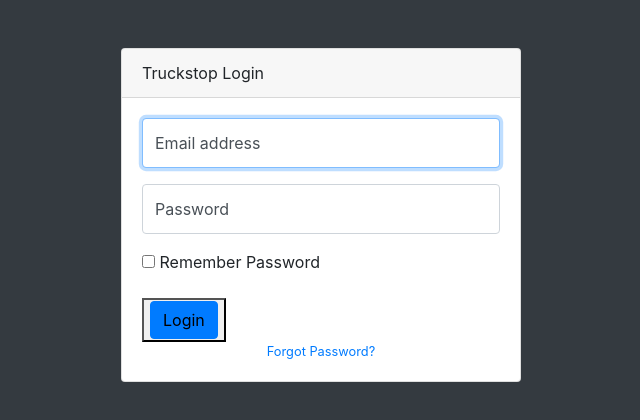
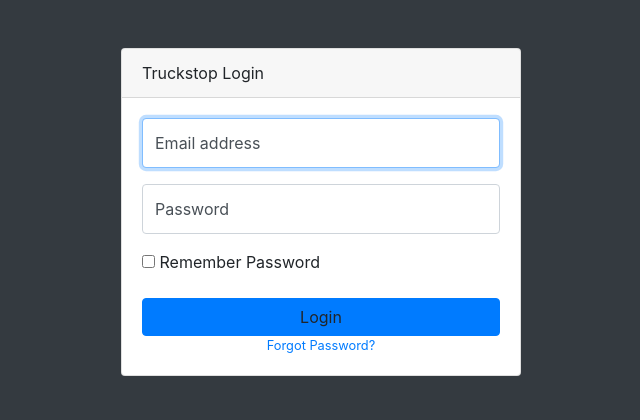
Before and after one commit to Camilliye/Camilliye.github.io, a website with bundled scripts: page login.html in a window 1280 px wide. Shown: the whole page, without its empty margins (319-959 px from the left). Built offline with nearby package versions, Linux system fonts and the light colour scheme.

Commit message:
Update login.html

```diff
--- a/login.html
+++ b/login.html
@@ -63,12 +63,11 @@
                 </label>
               </div>
             </div>
-            <button>
+
               <a class="btn btn-primary btn-block" onclick="login()">Login</a>
-            </button>
+
           </form>
           <div class="text-center">
-            <!--<a class="d-block small mt-3" href="register.html">Register an Account</a>-->
             <a class="d-block small" href="forgot-password.html">Forgot Password?</a>
           </div>
         </div>
```
